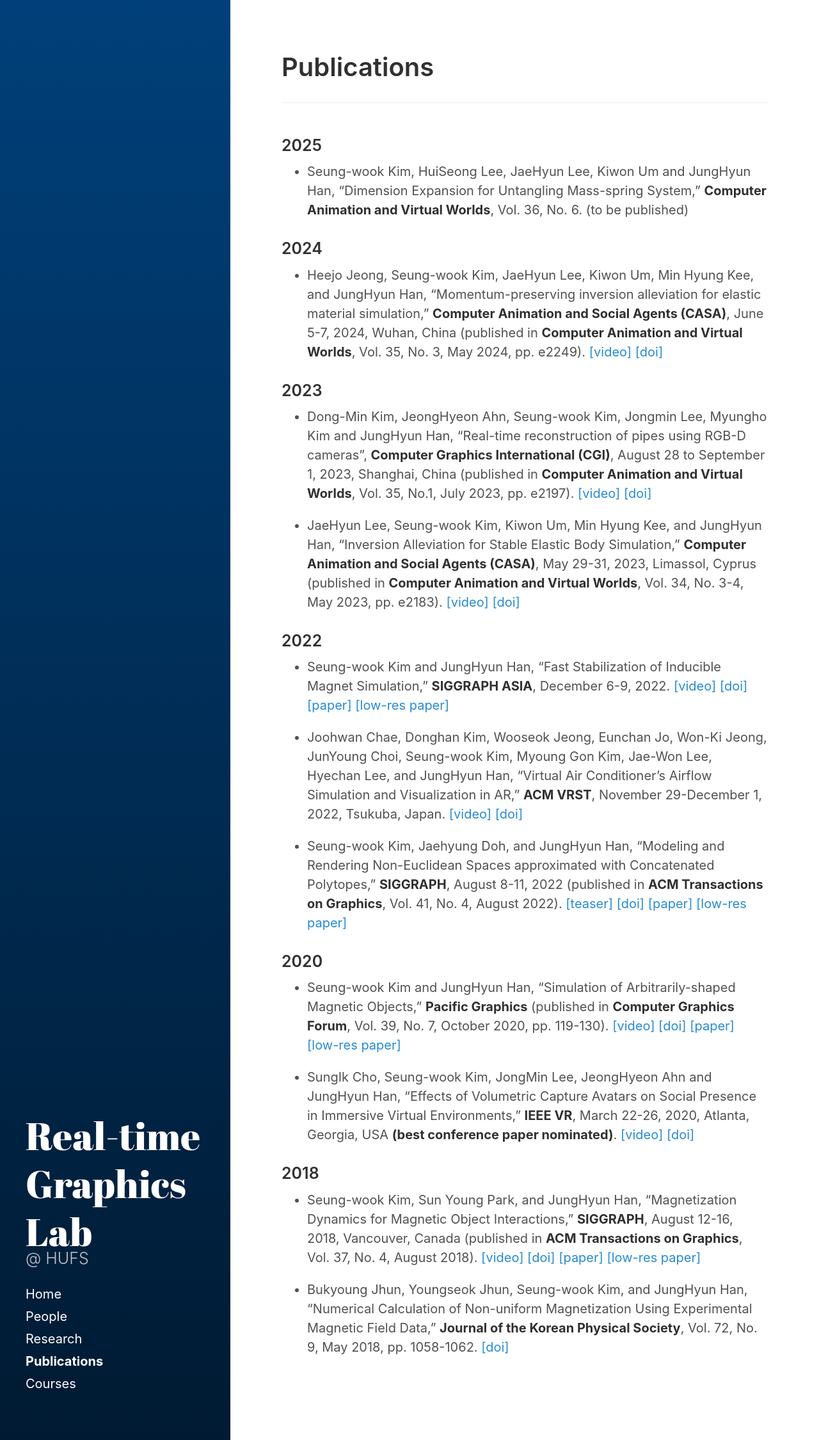
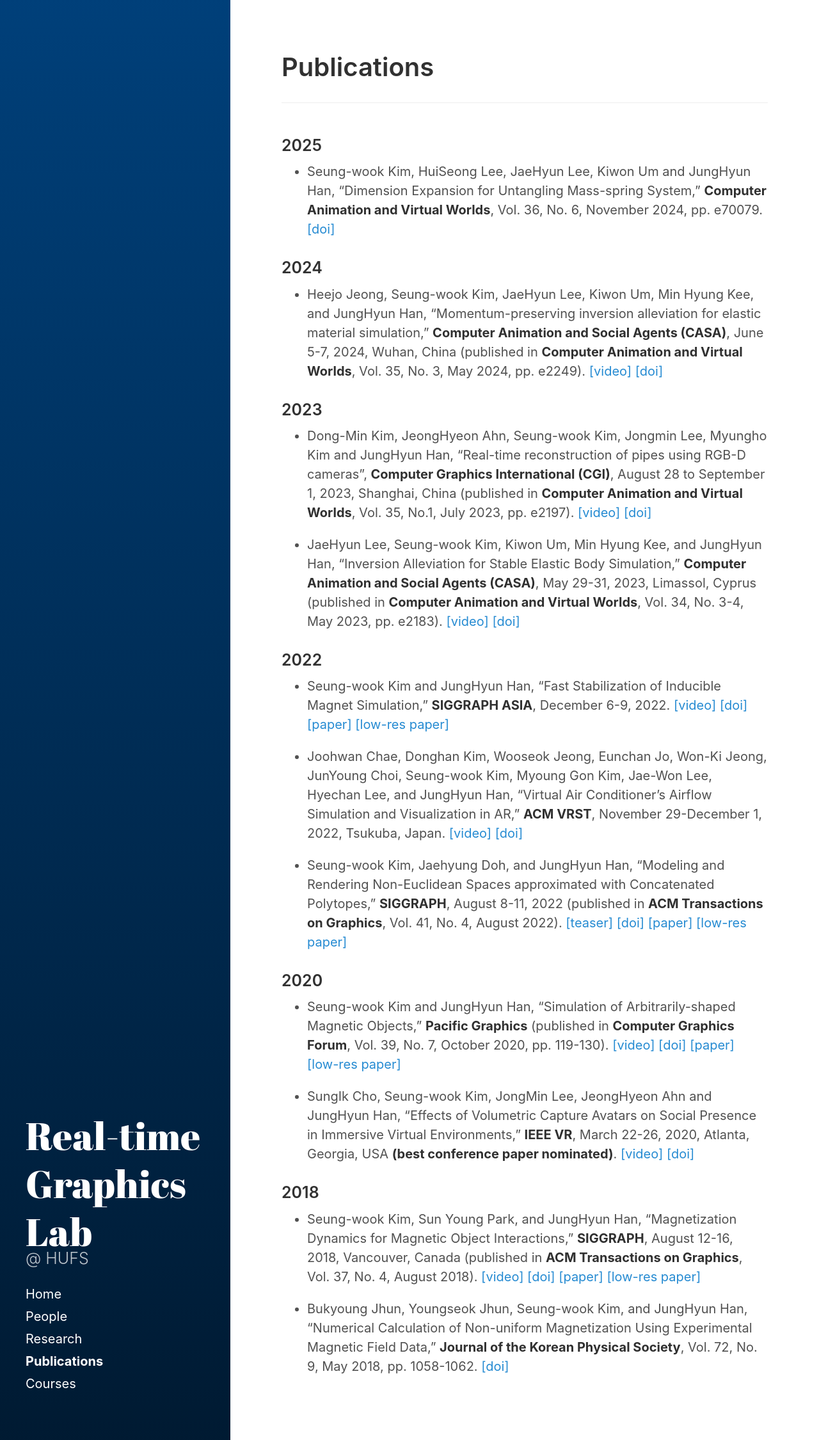
Before and after one commit to God-eunger/God-eunger.github.io, a Jekyll site: the page built from publications/index.md, in a window 1280 px wide. Shown: the whole page at 64% size. Built offline with Jekyll 4.4.1, drawn with Linux system fonts in a browser that asks for light colours.

Commit message:
Update index.md

```diff
--- a/publications/index.md
+++ b/publications/index.md
@@ -4,7 +4,7 @@
 ---
 
 ### 2025
-* Seung-wook Kim, HuiSeong Lee, JaeHyun Lee, Kiwon Um and JungHyun Han, “Dimension Expansion for Untangling Mass-spring System,” **Computer Animation and Virtual Worlds**, Vol. 36, No. 6. (to be published)
+* Seung-wook Kim, HuiSeong Lee, JaeHyun Lee, Kiwon Um and JungHyun Han, “Dimension Expansion for Untangling Mass-spring System,” **Computer Animation and Virtual Worlds**, Vol. 36, No. 6, November 2024, pp. e70079. [[doi]](https://doi.org/10.1002/cav.70079)
 
 ### 2024
 * Heejo Jeong, Seung-wook Kim, JaeHyun Lee, Kiwon Um, Min Hyung Kee, and JungHyun Han, “Momentum-preserving inversion alleviation for elastic material simulation,” **Computer Animation and Social Agents (CASA)**, June 5-7, 2024, Wuhan, China (published in **Computer Animation and Virtual Worlds**, Vol. 35, No. 3, May 2024, pp. e2249). [[video]](https://www.youtube.com/watch?v=xvWl_QX5cf0) [[doi]](https://doi.org/10.1002/cav.2249)
```
